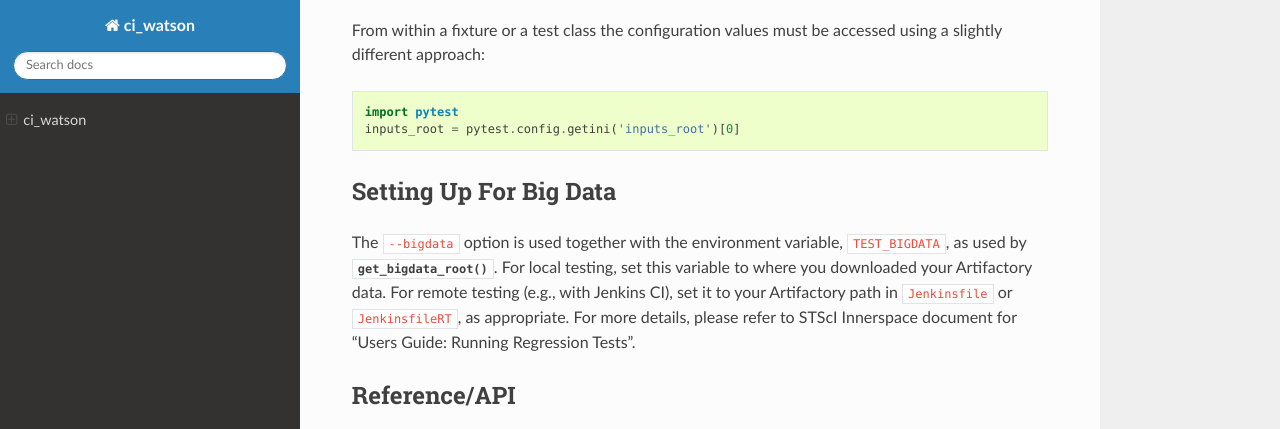
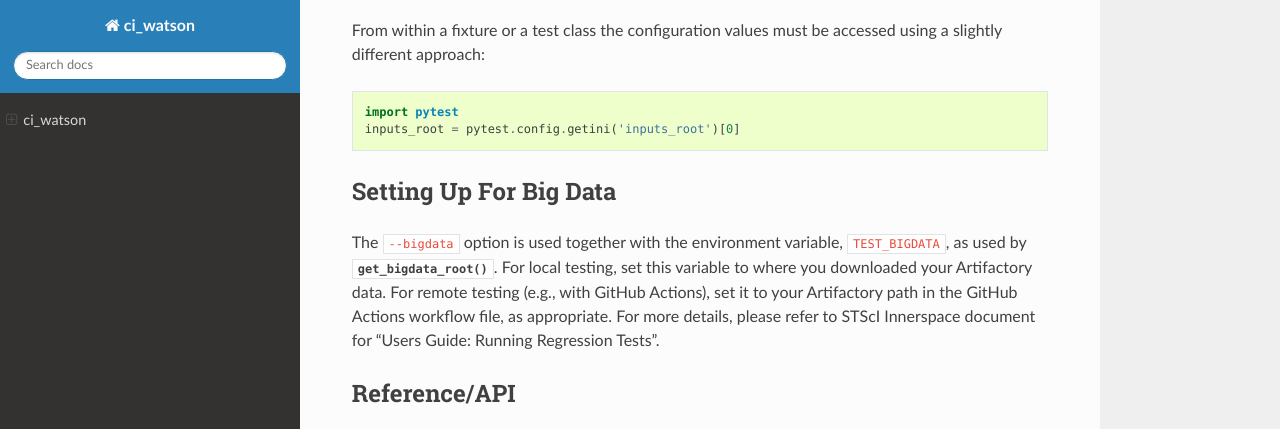
Before and after one commit to spacetelescope/ci_watson, a Sphinx documentation site: the page built from docs/source/index.rst, in a window 1280 px wide and 900 px high, scrolled down 1571 px, cut to the strip 0-429 px from the top of the window. Built offline with Sphinx 7.4.7 and the Read the Docs theme 3.1.0, drawn with Linux system fonts in a browser that asks for light colours; formulas are drawn with MathJax 3; some of the changed text lies outside the part shown.

Commit message:
DOC: Remove mention of defunct Jenkins (#82)

```diff
--- a/docs/source/index.rst
+++ b/docs/source/index.rst
@@ -8,12 +8,12 @@
 *********
 
 ``ci_watson`` is a test helper for Continuous Integration (CI) testing
-at STScI using Jenkins and Artifactory.
+at STScI using GitHub Actions and Artifactory.
 
 This package has two components:
 
 * ``pytest`` plugin containing markers and fixtures.
-* Generic CI helpers for STScI tests using Jenkins and Artifactory.
+* Generic CI helpers for STScI tests using GitHub Actions and Artifactory.
 
 
 Plugin
@@ -85,8 +85,8 @@
 ``TEST_BIGDATA``, as used by
 :func:`~ci_watson.artifactory_helpers.get_bigdata_root`. For local testing,
 set this variable to where you downloaded your Artifactory data.
-For remote testing (e.g., with Jenkins CI), set it to your Artifactory path
-in ``Jenkinsfile`` or ``JenkinsfileRT``, as appropriate. For more details,
+For remote testing (e.g., with GitHub Actions), set it to your Artifactory path
+in the GitHub Actions workflow file, as appropriate. For more details,
 please refer to STScI Innerspace document for
 "Users Guide: Running Regression Tests".
 
--- a/pyproject.toml
+++ b/pyproject.toml
@@ -1,6 +1,6 @@
 [project]
 name = "ci_watson"
-description = "CI helper for STScI Jenkins"
+description = "CI helper for STScI regression testing"
 requires-python = ">=3.9"
 authors = [
     { name = "STScI", email = "help@stsci.edu" },
```
Also changed, not shown: 1 other file.
